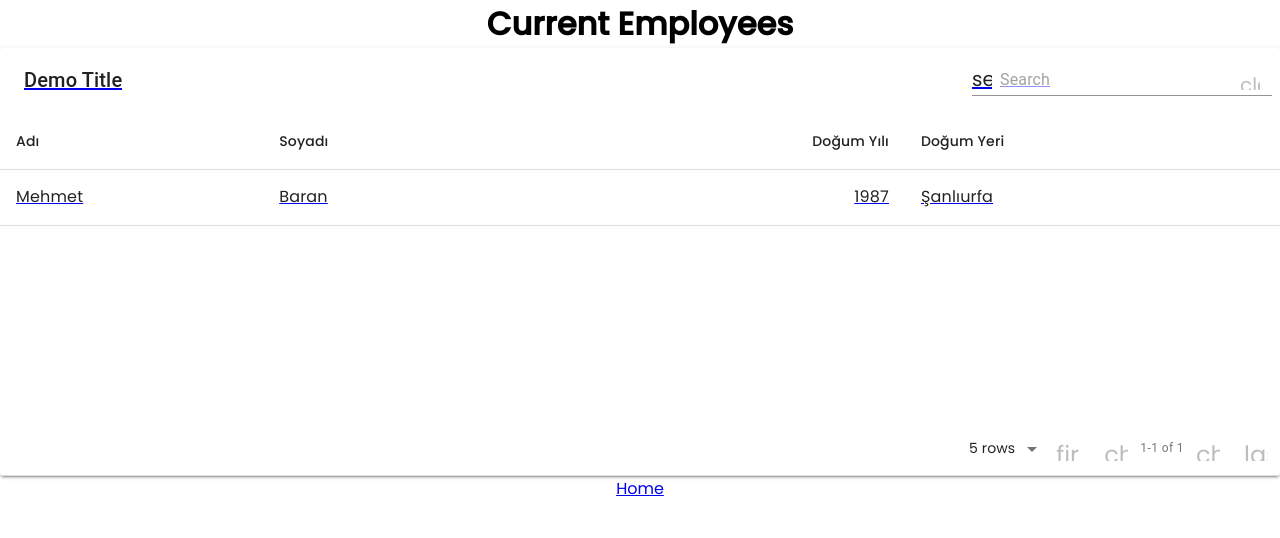
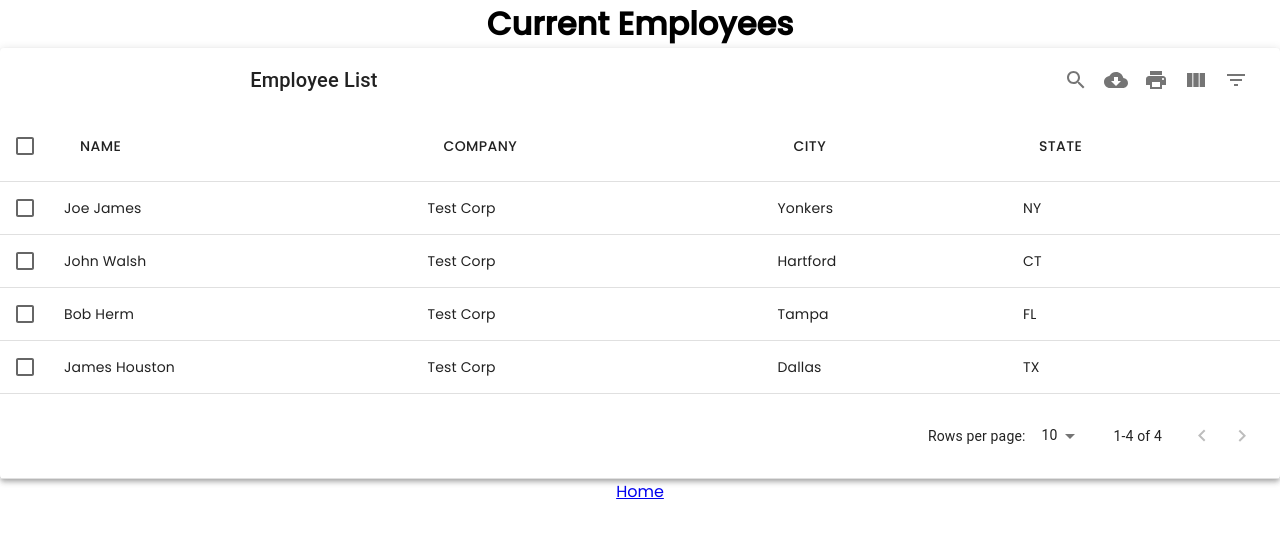
Before and after one commit to yxwangOCR/YixuanWANG_P14_13092022_WealthHealth, a React (Create React App) app: page /employee-list in a window 1280 px wide. Shown: the top 538 px of the page. Built offline with nearby package versions, Linux system fonts and the light colour scheme.

Commit message:
Table page

```diff
--- a/src/components/Table/Table.jsx
+++ b/src/components/Table/Table.jsx
@@ -1,33 +1,26 @@
-import React, { Component } from "react";
-import ReactDOM from "react-dom";
-import MaterialTable from "material-table";
-
+import React from "react";
+import MUIDataTable from "mui-datatables";
 
 function Table() {
+  const columns = ["Name", "Company", "City", "State"];
+
+  const data = [
+    ["Joe James", "Test Corp", "Yonkers", "NY"],
+    ["John Walsh", "Test Corp", "Hartford", "CT"],
+    ["Bob Herm", "Test Corp", "Tampa", "FL"],
+    ["James Houston", "Test Corp", "Dallas", "TX"],
+  ];
+
+  const options = {
+    filterType: "checkbox",
+  };
   return (
-    <div style={{ maxWidth: "100%" }}>
-      <MaterialTable
-        columns={[
-          { title: "Adı", field: "name" },
-          { title: "Soyadı", field: "surname" },
-          { title: "Doğum Yılı", field: "birthYear", type: "numeric" },
-          {
-            title: "Doğum Yeri",
-            field: "birthCity",
-            lookup: { 34: "İstanbul", 63: "Şanlıurfa" },
-          },
-        ]}
-        data={[
-          {
-            name: "Mehmet",
-            surname: "Baran",
-            birthYear: 1987,
-            birthCity: 63,
-          },
-        ]}
-        title="Demo Title"
-      />
-    </div>
+    <MUIDataTable
+      title={"Employee List"}
+      data={data}
+      columns={columns}
+      options={options}
+    />
   );
 }
 
--- a/src/pages/Employee/Employee.jsx
+++ b/src/pages/Employee/Employee.jsx
@@ -6,8 +6,8 @@ function Employee() {
   return (
     <div>
       <h1>Current Employees</h1>
+      <Table />
       <Link to="/" className="view-home-link">
-        <Table />
         Home
       </Link>
     </div>
```
Also changed, not shown: package.json (+5 -3 lines), 1 other file (tests, documents, lock files or other folders).
